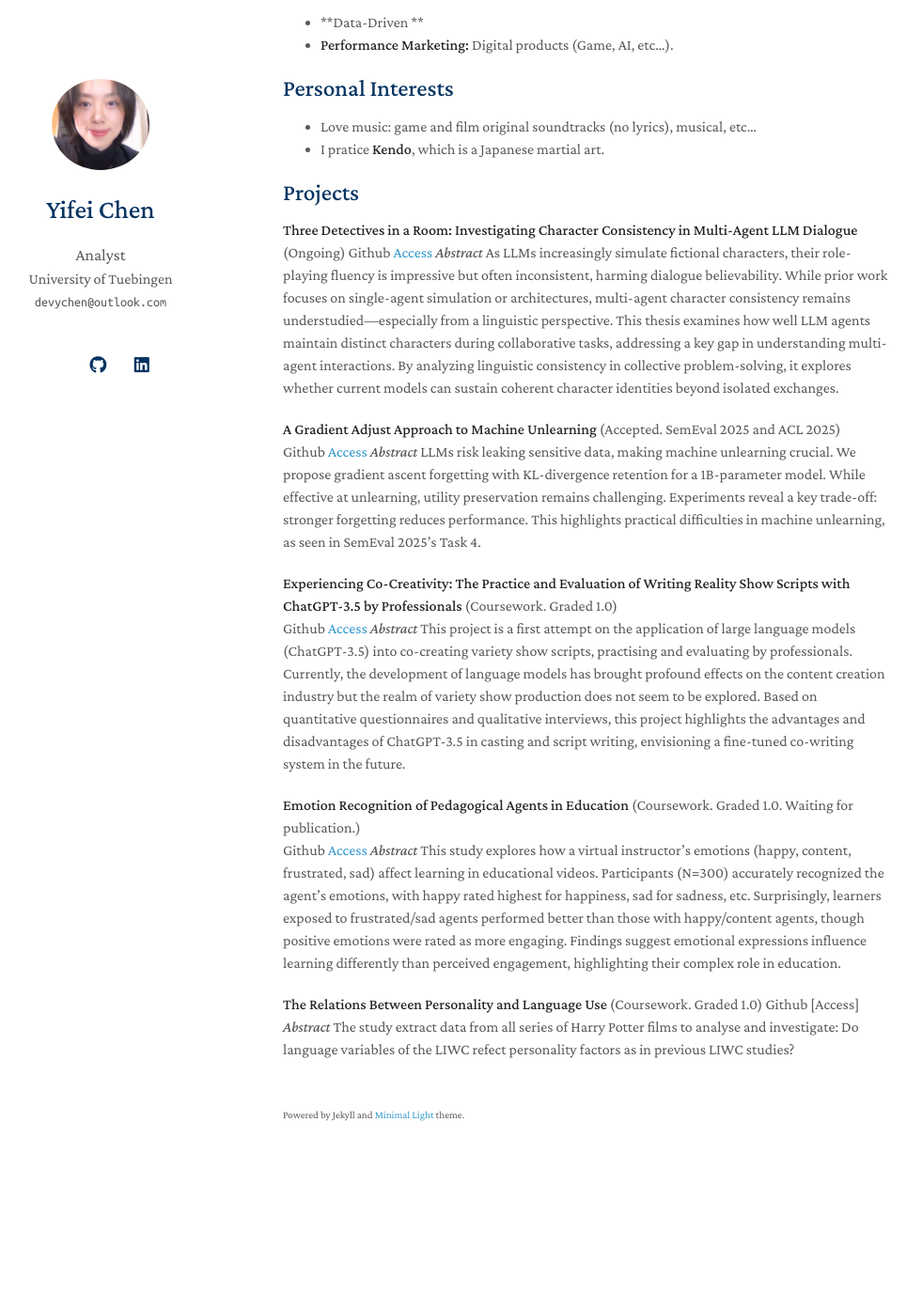
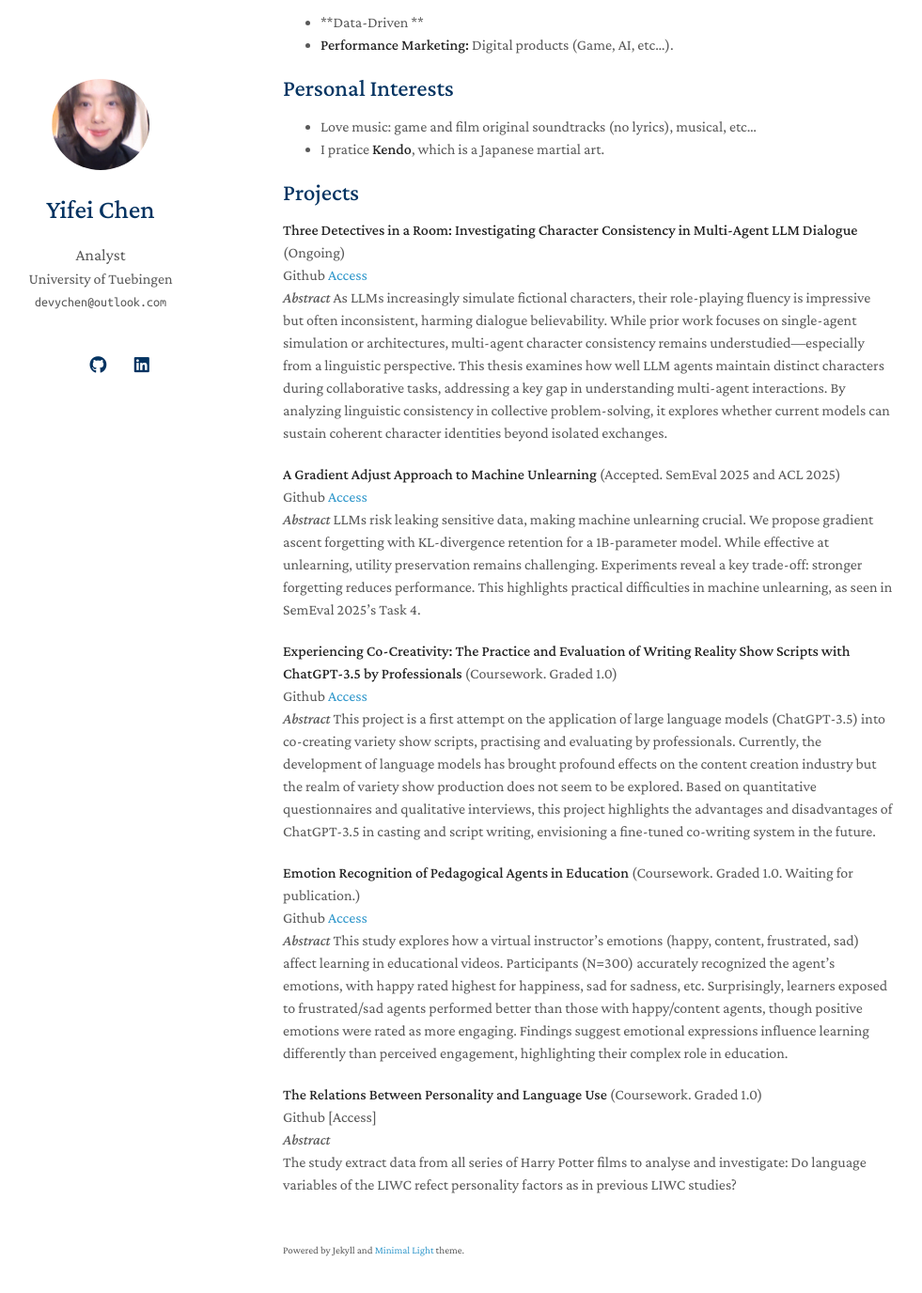
Before and after one commit to devychen/devychen.github.io, a Jekyll site: the page built from index.md, in a window 1280 px wide and 1400 px high, scrolled down 498 px. Shown: the top 1376 px of the window at 94% size, without its empty margins (169-1150 px from the left). Built offline with Jekyll 4.4.1, drawn with Linux system fonts in a browser that asks for light colours; a style sheet for code colours, icons or effects is not loaded; our own code applies the rules of GitHub Pages for plain Markdown files; before the commit the page ends 1765 px from its top, so only the background shows below that.

```diff
--- a/index.md
+++ b/index.md
@@ -29,27 +29,27 @@ I have worked full-time at ByteDance as a marketing specialist at Game Publishin
 
 ## Projects
 
-**Three Detectives in a Room: Investigating Character Consistency in Multi-Agent LLM Dialogue** (Ongoing)
-Github [Access](https://github.com/devychen/detective_sim)
+**Three Detectives in a Room: Investigating Character Consistency in Multi-Agent LLM Dialogue** (Ongoing)<br>
+Github [Access](https://github.com/devychen/detective_sim) <br>
 *Abstract* As LLMs increasingly simulate fictional characters, their role-playing fluency is impressive but often inconsistent, harming dialogue believability. While prior work focuses on single-agent simulation or architectures, multi-agent character consistency remains understudied—especially from a linguistic perspective. This thesis examines how well LLM agents maintain distinct characters during collaborative tasks, addressing a key gap in understanding multi-agent interactions. By analyzing linguistic consistency in collective problem-solving, it explores whether current models can sustain coherent character identities beyond isolated exchanges.
 
-**A Gradient Adjust Approach to Machine Unlearning** (Accepted. SemEval 2025 and ACL 2025)
-Github [Access](https://github.com/devychen/SemEval2025_Task4_NEKO)
+**A Gradient Adjust Approach to Machine Unlearning** (Accepted. SemEval 2025 and ACL 2025)  <br>
+Github [Access](https://github.com/devychen/SemEval2025_Task4_NEKO) <br>
 *Abstract* LLMs risk leaking sensitive data, making machine unlearning crucial. We propose gradient ascent forgetting with KL-divergence retention for a 1B-parameter model. While effective at unlearning, utility preservation remains challenging. Experiments reveal a key trade-off: stronger forgetting reduces performance. This highlights practical difficulties in machine unlearning, as seen in SemEval 2025’s Task 4.
 
-**Experiencing Co-Creativity: The Practice and Evaluation of Writing Reality Show Scripts with ChatGPT-3.5 by Professionals** (Coursework. Graded 1.0)
-Github [Access](https://github.com/devychen/Course_LLM_Implications)
+**Experiencing Co-Creativity: The Practice and Evaluation of Writing Reality Show Scripts with ChatGPT-3.5 by Professionals** (Coursework. Graded 1.0)  <br>
+Github [Access](https://github.com/devychen/Course_LLM_Implications) <br>
 *Abstract* This project is a first attempt on the application of large language models (ChatGPT-3.5) into co-creating variety show scripts, practising and evaluating by professionals. Currently, the development of language models has brought profound effects on the content creation industry but the realm of variety show production does not seem to be explored. Based on quantitative questionnaires and qualitative interviews, this project highlights the advantages and disadvantages of ChatGPT-3.5 in casting and script writing, envisioning a fine-tuned co-writing system in the future.
 
 
 **Emotion Recognition of Pedagogical Agents in Education** (Coursework. Graded 1.0. Waiting for publication.)
-Github [Access](https://github.com/devychen/Pedagogical_Agents_2023)
+Github [Access](https://github.com/devychen/Pedagogical_Agents_2023) <br>
 *Abstract* This study explores how a virtual instructor’s emotions (happy, content, frustrated, sad) affect learning in educational videos. Participants (N=300) accurately recognized the agent’s emotions, with happy rated highest for happiness, sad for sadness, etc. Surprisingly, learners exposed to frustrated/sad agents performed better than those with happy/content agents, though positive emotions were rated as more engaging. Findings suggest emotional expressions influence learning differently than perceived engagement, highlighting their complex role in education.
 
 
-**The Relations Between Personality and Language Use** (Coursework. Graded 1.0)
-Github [Access]
-*Abstract*
+**The Relations Between Personality and Language Use** (Coursework. Graded 1.0) <br>
+Github [Access] <br>
+*Abstract*  <br>
 The study extract data from all series of Harry Potter films to analyse and investigate: Do language variables of the LIWC refect personality factors as in previous LIWC studies?
 
 <!--
```
